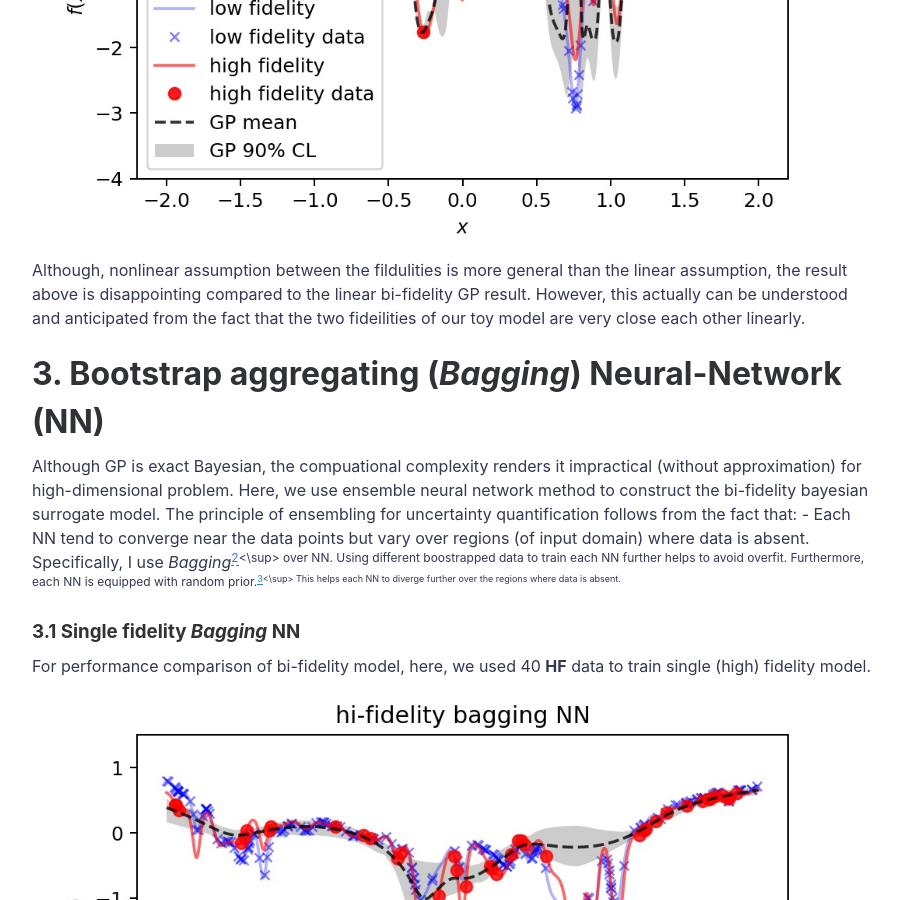
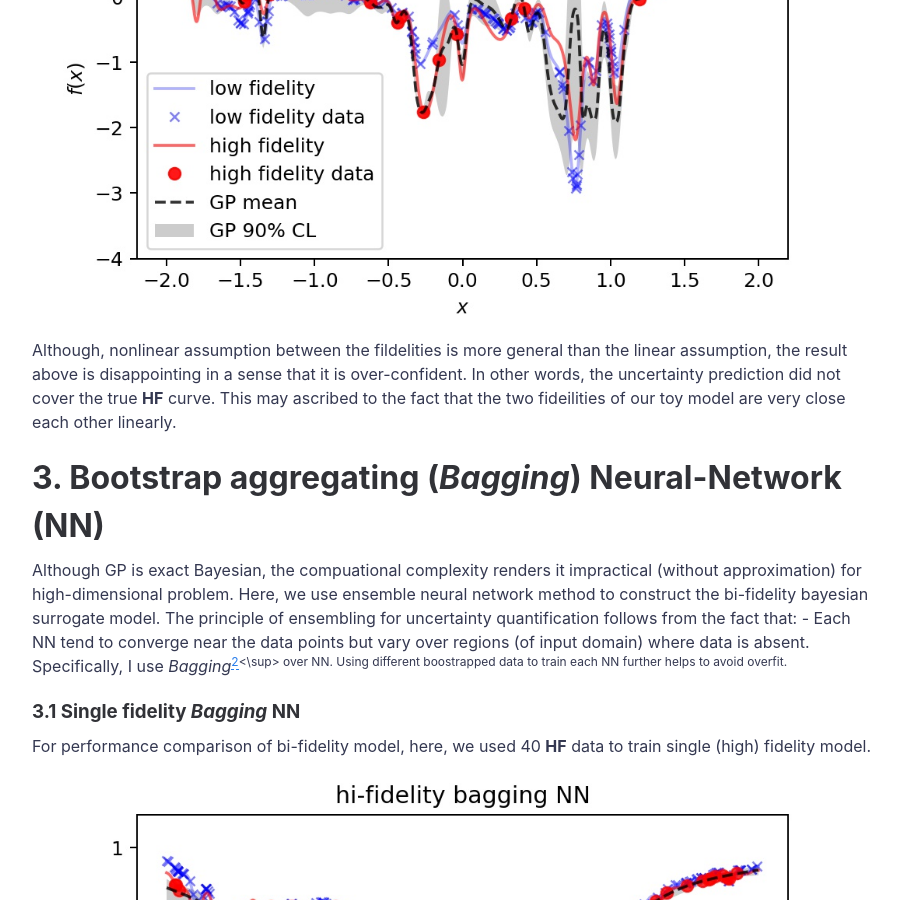
Before and after one commit to kilean20/kilean20.github.io, a Jekyll site: the page built from _posts/2021-09-23-bifidel_GPvsNN.md, in a window 1280 px wide and 900 px high, scrolled down 3500 px. Shown: the whole window, without its empty margins (188-1089 px from the left). Built offline with Jekyll 4.4.1, drawn with Linux system fonts in a browser that asks for light colours; formulas are drawn with MathJax 3; a script that is not in the unit is left out; comment, search, counter and statistics services are not loaded; some of the changed text lies outside the part shown.

Commit message:
Update 2021-09-23-bifidel_GPvsNN.md

```diff
--- a/_posts/2021-09-23-bifidel_GPvsNN.md
+++ b/_posts/2021-09-23-bifidel_GPvsNN.md
@@ -5,12 +5,16 @@ featured-img: bifidel_GPvsNN_cover
 image: bifidel_GPvsNN
 category: [bayesian, regression, multi-fidelity]
 mathjax: true
-summary: Experiment with the Bi-fidelity Bayesian method on a toy model using Neural Network Ensemble (bagging and random prior) and compare it with Gaussian Process
+summary: Experiment with the Bi-fidelity method on a toy model using (Bayesian) Bootstrap aggregating Neural Network and compare it with Gaussian Process
 ---
 
+
+# Problem statement
 The cost of acquiring enough **high-fidelity (HF)** data from the simulations or experiments can be daunting. When much cheaper but less accurate **low-fidelity (LF)** data is available, multi-fidelity modeling <sup>[1](https://mlatcl.github.io/mlphysical/lectures/05-02-multifidelity.html)/<sup> methods augment the limited **HF** data with cheaply-obtained **LF** approximations.
 
-The Bayesian paradigm provides a coherent approach for specifying sophisticated hierarchical models: The **HF** data (*evidence*) update the *posterior* (our target) model conditioned on the *prior* model (*belief*) that is constructed from **LF** data.
+The Bayesian paradigm provides a coherent approach for specifying sophisticated hierarchical models: The **HF** data (*evidence*) update the *posterior* (our target) model conditioned on the *prior* model (*belief*) that is constructed from **LF** data. In this post, we demonstrate Bi-fidelity modeling performance on a toy model using Bayesian Neural-Network ensemble and compare it with the Gaussian Process.
+
+
 
 # 1. Toy Model
 
@@ -58,7 +62,7 @@ This approach is called deep GP in analogous with deep neural network. Again, Us
 
 ![]({{ "assets/img/bifidel_GPvsNN/nonlinear-bi-fidelity-GP.jpg" | absolute_url }})
 
-Although, nonlinear assumption between the fildulities is more general than the linear assumption, the result above is disappointing compared to the linear bi-fidelity GP result. However, this actually can be understood and anticipated from the fact that the two fideilities of our toy model are very close each other linearly.
+Although, nonlinear assumption between the fildelities is more general than the linear assumption, the result above is disappointing in a sense that it is over-confident. In other words, the uncertainty prediction did not cover the true **HF** curve. This may ascribed to the fact that the two fideilities of our toy model are very close each other linearly.
 
 
 # 3. Bootstrap aggregating (*Bagging*) Neural-Network (NN)
@@ -67,7 +71,7 @@ Although GP is exact Bayesian, the compuational complexity renders it impractica
 The principle of ensembling for uncertainty quantification follows from the fact that:
 	- Each NN tend to converge near the data points but vary over regions (of input domain) where data is absent.
 Specifically, I use *Bagging*<sup>[2](https://www.stat.berkeley.edu/~breiman/bagging.pdf)<\sup> over NN. Using different boostrapped data to train each NN further helps to avoid overfit.
-Furthermore, each NN is equipped with random prior.<sup>[3](https://arxiv.org/pdf/1506.02142.pdf)<\sup> This helps each NN to diverge further over the regions where data is absent.
+
 
 ### 3.1 Single fidelity *Bagging* NN
 
@@ -92,4 +96,3 @@ Using 20 **HF** and 200 **LF** data,
 * 2. [Bagging](https://www.stat.berkeley.edu/~breiman/bagging.pdf)
 * 3. [Dropout as a Bayesian Approximation: Representing Model Uncertainty in Deep Learning](https://arxiv.org/pdf/1506.02142.pdf): arguments that dropout (at test time) in NNs has a connection to gaussian processes and motivates its usage as a bayesian method
 * 4. [Risk versus Uncertainty in Deep Learning: Bayes, Bootstrap and the Dangers of Dropout](http://bayesiandeeplearning.org/2016/papers/BDL_4.pdf): motivates that dropout with fixed $p$ estimates risk and not uncertainty
-* 5. [Randomized Prior Funcions for Deep Reinforcement Learning](https://papers.nips.cc/paper/8080-randomized-prior-functions-for-deep-reinforcement-learning.pdf): shows the shortcomings with other techniques and motivates the use of bootstrap and prior functions
```
